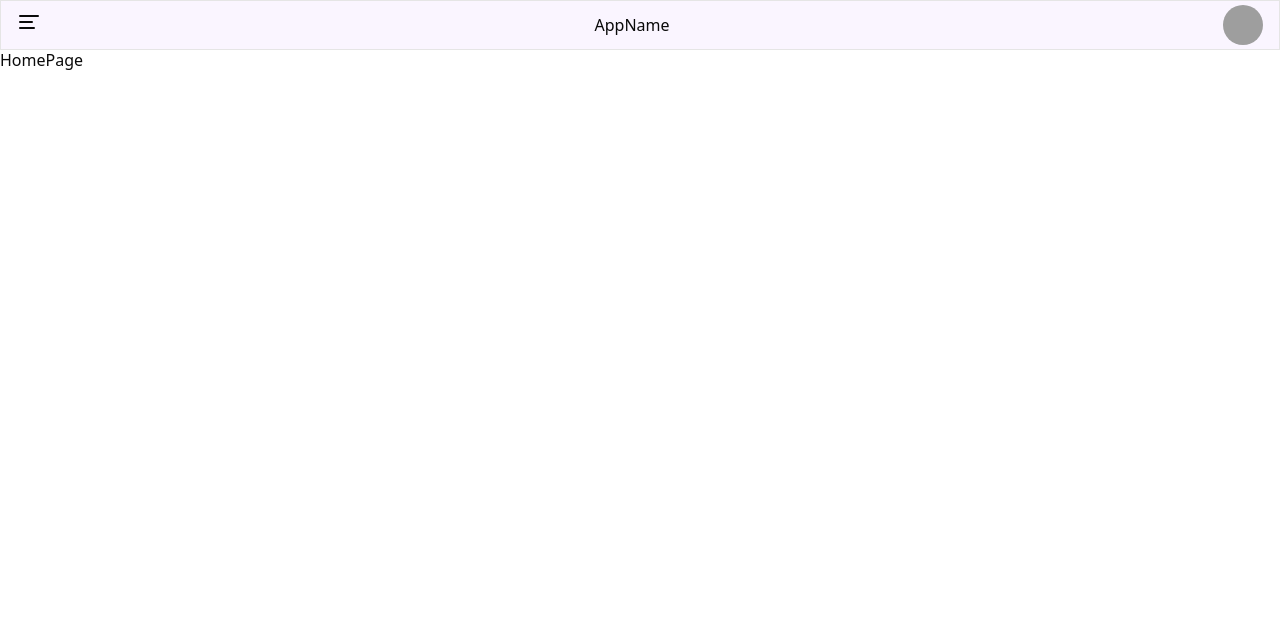
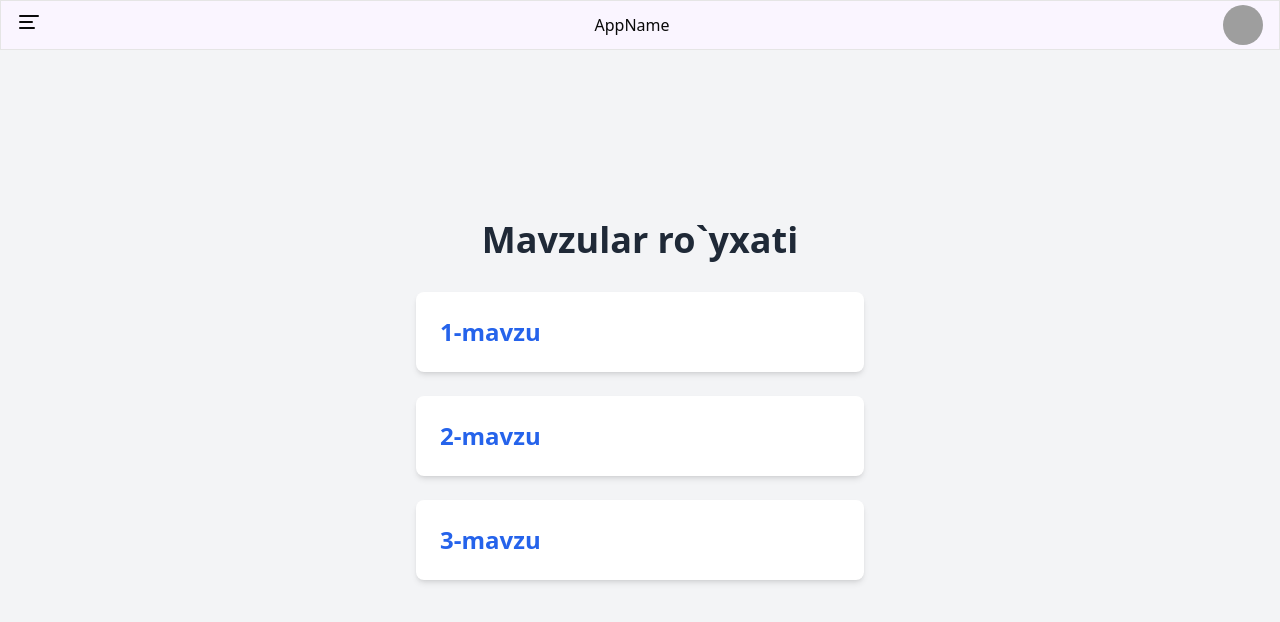
Before and after one commit to abdulloyev/-3-My-System-demo-app, a Next.js app: page /home in a window 1280 px wide. Shown: the top 622 px of the page. Built offline with nearby package versions, Linux system fonts and the light colour scheme; grey boxes are pictures that could not be loaded.

Commit message:
addad: topics/[id] page

```diff
--- a/app/(root)/_components/topBar.tsx
+++ b/app/(root)/_components/topBar.tsx
@@ -4,7 +4,6 @@ import MenuBar from "./menuBar";
 import { Avatar, AvatarFallback, AvatarImage } from "@/components/ui/avatar";
 
 const TopBar = () => {
-  //
   return (
     <div className="absolute border w-full flex justify-between items-center py-1 px-4 bg-purple-50">
       <div>
--- a/app/(root)/home/page.tsx
+++ b/app/(root)/home/page.tsx
@@ -1,8 +1,48 @@
+import Link from "next/link";
 import React from "react";
 
-const HomePage = () => {
+// Mavzular ro'yxati
+const topics = [
+  {
+    id: 1,
+    title: "1-mavzu",
+    description: "Bu mavzuda React haqida asosiy tushunchalar o'rganiladi.",
+  },
+  {
+    id: 2,
+    title: "2-mavzu",
+    description:
+      "Bu mavzuda React komponentlari va props haqida ma'lumot beriladi.",
+  },
+  {
+    id: 3,
+    title: "3-mavzu",
+    description:
+      "Bu mavzuda React holat va state hook'lari haqida o'rganiladi.",
+  },
+];
 
-  return <div className="pt-12">HomePage</div>;
-};
-
-export default HomePage;
+export default function HomePage() {
+  return (
+    <div className="min-h-screen flex flex-col items-center justify-center bg-gray-100 p-4">
+      <h1 className="text-4xl font-bold mb-8 text-gray-800">
+        Mavzular ro`yxati
+      </h1>
+      <ul className="w-full max-w-md space-y-6">
+        {topics.map(topic => (
+          <li
+            key={topic.id}
+            className="bg-white rounded-lg shadow-md p-6 hover:shadow-lg transition-shadow duration-200"
+          >
+            {/* Next.js Link component */}
+            <Link href={`/topics/${topic.id}`}>
+              <span className="text-2xl font-semibold text-blue-600 cursor-pointer">
+                {topic.title}
+              </span>
+            </Link>
+          </li>
+        ))}
+      </ul>
+    </div>
+  );
+}
--- /dev/null
+++ b/app/(root)/home/topics/[id]/page.tsx
@@ -0,0 +1,44 @@
+import Link from "next/link";
+import React from "react";
+
+// Mavzular haqida ma'lumot
+const topics = [
+  {
+    id: 1,
+    title: "1-mavzu",
+    description: "Bu mavzuda React haqida asosiy tushunchalar o'rganiladi.",
+  },
+  {
+    id: 2,
+    title: "2-mavzu",
+    description:
+      "Bu mavzuda React komponentlari va props haqida ma'lumot beriladi.",
+  },
+  {
+    id: 3,
+    title: "3-mavzu",
+    description:
+      "Bu mavzuda React holat va state hook'lari haqida o'rganiladi.",
+  },
+];
+
+export default function TopicPage({ params }: { params: { id: string } }) {
+  // Mavzuni topish
+  const topic = topics.find(t => t.id === Number(params.id));
+
+  if (!topic) {
+    return <p>Mavzu topilmadi</p>;
+  }
+
+  return (
+    <div className="min-h-screen flex flex-col items-center justify-center bg-gray-100 p-4">
+      <div className="bg-white rounded-lg shadow-md p-8 max-w-2xl">
+        <h1 className="text-4xl font-bold mb-4 text-gray-800">{topic.title}</h1>
+        <p className="text-lg text-gray-700">{topic.description}</p>
+        <Link href={"/home"} className="mt-4 text-blue-600 hover:underline">
+          Orqaga qaytish
+        </Link>
+      </div>
+    </div>
+  );
+}
--- /dev/null
+++ b/app/(root)/topics/[id]/page.tsx
@@ -0,0 +1,44 @@
+import Link from "next/link";
+import React from "react";
+
+// Mavzular haqida ma'lumot
+const topics = [
+  {
+    id: 1,
+    title: "1-mavzu",
+    description: "Bu mavzuda React haqida asosiy tushunchalar o'rganiladi.",
+  },
+  {
+    id: 2,
+    title: "2-mavzu",
+    description:
+      "Bu mavzuda React komponentlari va props haqida ma'lumot beriladi.",
+  },
+  {
+    id: 3,
+    title: "3-mavzu",
+    description:
+      "Bu mavzuda React holat va state hook'lari haqida o'rganiladi.",
+  },
+];
+
+export default function TopicPage({ params }: { params: { id: string } }) {
+  // Mavzuni topish
+  const topic = topics.find(t => t.id === Number(params.id));
+
+  if (!topic) {
+    return <p>Mavzu topilmadi</p>;
+  }
+
+  return (
+    <div className="min-h-screen flex flex-col items-center justify-center bg-gray-100 p-4">
+      <div className="bg-white rounded-lg shadow-md p-8 max-w-2xl">
+        <h1 className="text-4xl font-bold mb-4 text-gray-800">{topic.title}</h1>
+        <p className="text-lg text-gray-700">{topic.description}</p>
+        <Link href={"/home"} className="mt-4 text-blue-600 hover:underline">
+          Orqaga qaytish
+        </Link>
+      </div>
+    </div>
+  );
+}
```
